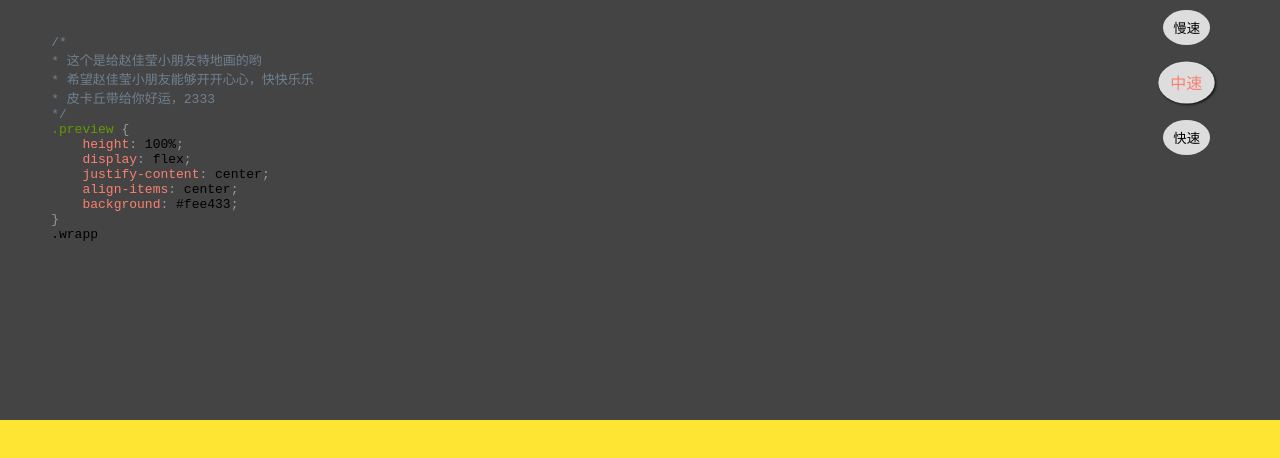
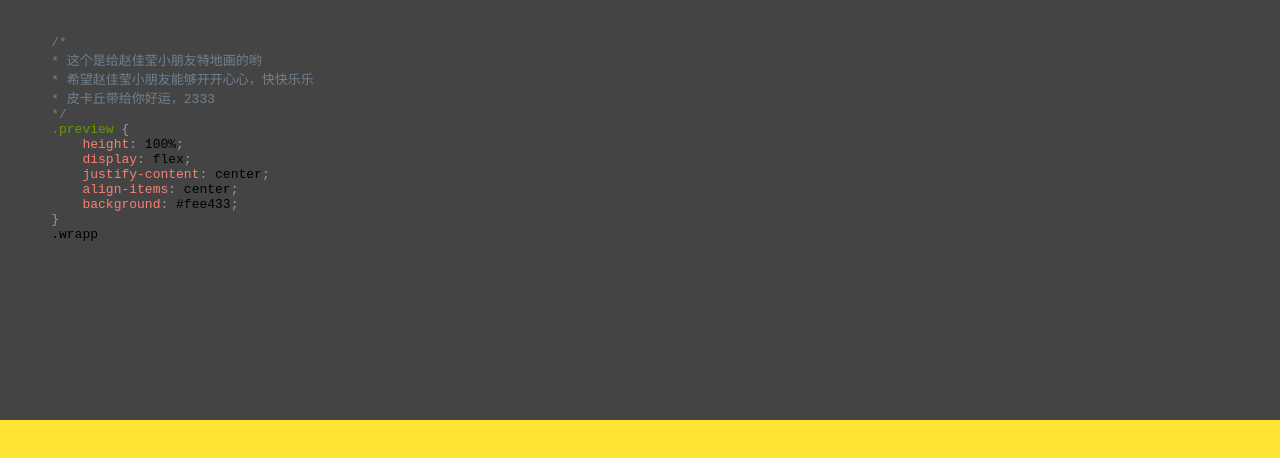
Before and after one commit to WjmNightingale/pika-css, a plain HTML site: page index.html in a window 1280 px wide. Drawn offline with Linux system fonts and the light colour scheme.

Commit message:
小修改

```diff
--- a/index.html
+++ b/index.html
@@ -31,11 +31,11 @@
                 <div class="a-wrapper">
                     <a href="https://github.com/WjmNightingale/pika-css">喜欢戳这里哟</a>
                 </div>
-                <div class="actions">
+                <!-- <div class="actions">
                     <button data-speed="low">慢速</button>
                     <button data-speed="normal" class="active">中速</button>
                     <button data-speed="fast">快速</button>
-                </div>
+                </div> -->
             </div>
         </div>
     </div>
```
